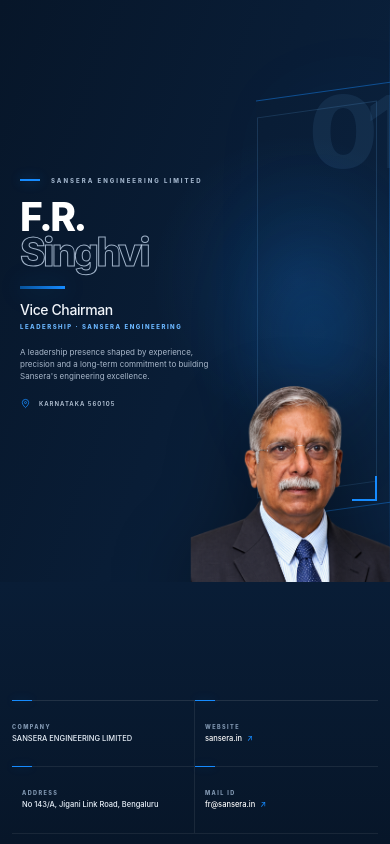
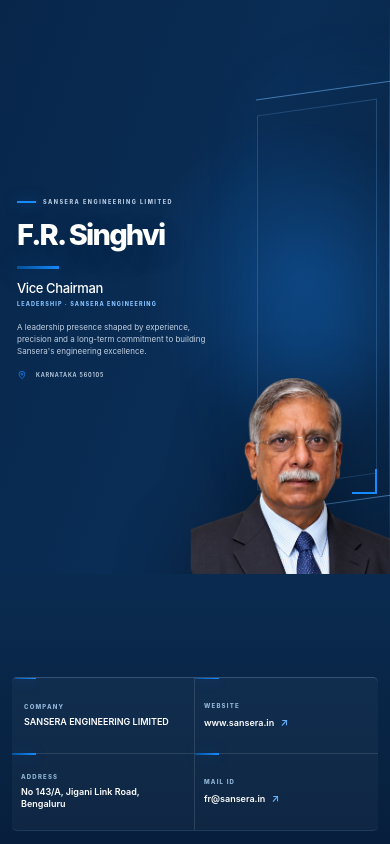
Before and after one commit to monish077/FR, a plain HTML site: page index.html in a window 390 px wide. Drawn offline with Linux system fonts and the light colour scheme.

Commit message:
first commit

```diff
--- a/index.html
+++ b/index.html
@@ -4,28 +4,30 @@
 <head>
   <meta charset="UTF-8" />
   <meta name="viewport" content="width=device-width, initial-scale=1.0" />
-  <meta name="theme-color" content="#071629" />
+  <meta name="theme-color" content="#08264A" />
 
   <title>F.R. Singhvi | Sansera Engineering</title>
 
   <style>
     /* ==========================================================
        SANSERA — F.R. SINGHVI
-       DEEP BLUE EXECUTIVE PROFILE
+       DEEP NAVY BLUE EXECUTIVE PROFILE
     ========================================================== */
 
     :root {
-      --navy: #071629;
-      --navy-2: #091d36;
-      --navy-3: #0d2745;
+      --navy: #08264A;
+      --navy-dark: #061C37;
+      --navy-light: #0C315B;
+      --navy-panel: #0A2B50;
+
       --blue: #07529A;
       --blue-light: #168BFF;
-      --blue-soft: #6bb7ff;
+      --blue-soft: #72B9FF;
 
-      --white: #ffffff;
-      --text: #edf4fc;
-      --muted: #a6b5c8;
-      --line: rgba(255,255,255,.12);
+      --white: #FFFFFF;
+      --text: #F1F6FC;
+      --muted: #B5C6D9;
+      --line: rgba(255,255,255,.16);
     }
 
     * {
@@ -52,7 +54,7 @@
         Arial,
         sans-serif;
 
-      background: var(--navy);
+      background: var(--navy-dark);
       color: var(--white);
 
       -webkit-font-smoothing: antialiased;
@@ -77,16 +79,18 @@
       width: 100%;
       height: 100svh;
       min-height: 0;
+
       display: flex;
       flex-direction: column;
+
       overflow: hidden;
 
       background:
         linear-gradient(
           125deg,
-          #071629 0%,
-          #091d36 48%,
-          #0b213b 100%
+          #08264A 0%,
+          #092B52 48%,
+          #061D39 100%
         );
     }
 
@@ -96,8 +100,9 @@
 
     .hero {
       position: relative;
+
       width: 100%;
-      height: 72%;
+      height: 70%;
       min-height: 0;
 
       display: grid;
@@ -107,23 +112,25 @@
 
       background:
         radial-gradient(
-          circle at 76% 48%,
-          rgba(22,139,255,.13),
-          transparent 34%
+          ellipse at 77% 48%,
+          rgba(22,139,255,.19),
+          transparent 37%
         ),
         linear-gradient(
           110deg,
-          #071629 0%,
-          #091d36 52%,
-          #0b2340 100%
+          #08264A 0%,
+          #0A2D55 52%,
+          #092342 100%
         );
     }
 
     .hero::after {
       content: "";
+
       position: absolute;
       right: 0;
       top: 0;
+
       width: 1px;
       height: 100%;
 
@@ -131,7 +138,7 @@
         linear-gradient(
           to bottom,
           transparent,
-          rgba(22,139,255,.38),
+          rgba(114,185,255,.5),
           transparent
         );
 
@@ -151,73 +158,78 @@
 
       padding:
         40px
-        clamp(45px, 7vw, 115px)
+        clamp(35px, 6vw, 100px)
         50px
         clamp(35px, 7vw, 115px);
     }
 
     .hero-copy {
       width: 100%;
-      max-width: 650px;
+      max-width: 720px;
     }
 
     .eyebrow {
       display: flex;
       align-items: center;
+
       gap: 11px;
-      margin-bottom: 22px;
+      margin-bottom: 24px;
 
-      color: #9fb2c9;
-      font-size: 9px;
+      color: #B8CCE2;
+
+      font-size: 10px;
       font-weight: 800;
-      letter-spacing: 3.2px;
+
+      letter-spacing: 3px;
       text-transform: uppercase;
     }
 
     .eyebrow-line {
-      width: 34px;
+      width: 36px;
       height: 2px;
+
       background: var(--blue-light);
-      box-shadow: 0 0 12px rgba(22,139,255,.45);
+
+      box-shadow:
+        0 0 14px rgba(22,139,255,.5);
     }
 
     /* ==========================================================
-       NAME
+       NAME — SINGLE LINE
     ========================================================== */
 
     .name {
-      position: relative;
-      color: #ffffff;
+      color: #FFFFFF;
 
-      font-size: clamp(52px, 7vw, 100px);
+      font-size:
+        clamp(42px, 5.4vw, 78px);
+
       font-weight: 800;
-      letter-spacing: -5px;
-      line-height: .88;
-      max-width: 650px;
-    }
 
-    .name span {
-      display: block;
-    }
+      letter-spacing: -3.5px;
+      line-height: 1.05;
 
-    .name .surname {
-      color: transparent;
-      -webkit-text-stroke: 1px rgba(211,230,251,.75);
+      white-space: nowrap;
+
+      text-shadow:
+        0 8px 35px rgba(0,0,0,.18);
     }
 
     .name-accent {
-      width: 78px;
+      width: 82px;
       height: 5px;
+
       margin-top: 25px;
 
       background:
         linear-gradient(
           90deg,
-          var(--blue),
-          var(--blue-light)
+          #07529A,
+          #168BFF
         );
 
-      box-shadow: 0 0 24px rgba(22,139,255,.35);
+      box-shadow:
+        0 0 25px rgba(22,139,255,.4);
     }
 
     /* ==========================================================
@@ -225,21 +237,26 @@
     ========================================================== */
 
     .designation {
-      margin-top: 18px;
-      color: #f1f5fa;
+      margin-top: 19px;
 
-      font-size: clamp(18px, 2vw, 25px);
+      color: #FFFFFF;
+
+      font-size:
+        clamp(19px, 2vw, 26px);
+
       font-weight: 500;
       letter-spacing: -.4px;
     }
 
     .company {
-      margin-top: 7px;
-      color: var(--blue-soft);
+      margin-top: 9px;
 
-      font-size: 10px;
+      color: #82C2FF;
+
+      font-size: 11px;
       font-weight: 800;
-      letter-spacing: 2.4px;
+
+      letter-spacing: 2.5px;
       text-transform: uppercase;
     }
 
@@ -248,14 +265,17 @@
     ========================================================== */
 
     .leadership-copy {
-      max-width: 510px;
-      margin-top: 25px;
+      max-width: 520px;
 
-      color: #a8b7ca;
+      margin-top: 27px;
 
-      font-size: clamp(12px, 1.1vw, 15px);
+      color: #C0D0E2;
+
+      font-size:
+        clamp(13px, 1.1vw, 15px);
+
       font-weight: 400;
-      line-height: 1.7;
+      line-height: 1.75;
     }
 
     /* ==========================================================
@@ -265,24 +285,28 @@
     .location {
       display: flex;
       align-items: center;
-      gap: 8px;
-      margin-top: 24px;
 
-      color: #b8c7d9;
-      font-size: 10px;
+      gap: 9px;
+      margin-top: 25px;
+
+      color: #C8D8E9;
+
+      font-size: 11px;
       font-weight: 600;
-      letter-spacing: 1.4px;
+
+      letter-spacing: 1.5px;
       text-transform: uppercase;
     }
 
     .location-icon {
-      width: 15px;
-      height: 15px;
+      width: 16px;
+      height: 16px;
+
       color: var(--blue-light);
     }
 
     /* ==========================================================
-       RIGHT PORTRAIT AREA
+       RIGHT PORTRAIT
     ========================================================== */
 
     .hero-right {
@@ -299,8 +323,8 @@
     .portrait-stage {
       position: relative;
 
-      width: min(38vw, 530px);
-      height: min(38vw, 530px);
+      width: min(40vw, 570px);
+      height: min(40vw, 570px);
 
       display: flex;
       align-items: flex-end;
@@ -308,11 +332,12 @@
     }
 
     /* ==========================================================
-       ARCHITECTURAL BLUE FRAME
+       BLUE ARCHITECTURAL FRAME
     ========================================================== */
 
     .portrait-stage::before {
       content: "";
+
       position: absolute;
 
       width: 76%;
@@ -321,19 +346,20 @@
       right: 4%;
       bottom: 2%;
 
-      border: 1px solid rgba(22,139,255,.45);
+      border: 1px solid rgba(114,185,255,.55);
       border-left: 0;
 
       transform: skewY(-8deg);
 
       box-shadow:
-        18px 0 80px rgba(22,139,255,.04);
+        18px 0 80px rgba(22,139,255,.08);
 
       z-index: 0;
     }
 
     .portrait-stage::after {
       content: "";
+
       position: absolute;
 
       width: 68%;
@@ -342,7 +368,8 @@
       right: 11%;
       bottom: 7%;
 
-      border: 1px solid rgba(107,183,255,.16);
+      border: 1px solid rgba(114,185,255,.22);
+
       transform: skewY(-8deg);
 
       z-index: 0;
@@ -355,37 +382,37 @@
     .portrait-glow {
       position: absolute;
 
-      width: 70%;
-      height: 70%;
+      width: 76%;
+      height: 76%;
 
-      right: 8%;
-      bottom: 8%;
+      right: 5%;
+      bottom: 5%;
 
       border-radius: 50%;
 
       background:
         radial-gradient(
           circle,
-          rgba(22,139,255,.20) 0%,
-          rgba(22,139,255,.06) 35%,
-          transparent 70%
+          rgba(22,139,255,.24) 0%,
+          rgba(22,139,255,.09) 38%,
+          transparent 72%
         );
 
-      filter: blur(35px);
+      filter: blur(38px);
+
       z-index: 0;
     }
 
     /* ==========================================================
-       TRANSPARENT PORTRAIT
-       FR.png has no background
+       TRANSPARENT IMAGE
     ========================================================== */
 
     .portrait {
       position: relative;
       z-index: 3;
 
-      width: min(34vw, 470px);
-      height: min(34vw, 470px);
+      width: min(38vw, 510px);
+      height: min(38vw, 510px);
 
       object-fit: contain;
       object-position: center bottom;
@@ -393,39 +420,25 @@
       background: transparent;
 
       filter:
-        drop-shadow(0 30px 40px rgba(0,0,0,.48));
+        drop-shadow(
+          0 28px 38px rgba(0,0,0,.4)
+        );
 
       transform: translateX(-2%);
     }
 
     /* ==========================================================
-       BACKGROUND NUMBER
+       CORNER DETAIL
     ========================================================== */
-
-    .portrait-number {
-      position: absolute;
-      z-index: 1;
-
-      right: 5%;
-      top: 8%;
-
-      color: rgba(107,183,255,.09);
-
-      font-size: clamp(110px, 15vw, 230px);
-      font-weight: 800;
-      line-height: 1;
-      letter-spacing: -12px;
-
-      user-select: none;
-    }
 
     .corner-mark {
       position: absolute;
+
       right: 10%;
       bottom: 7%;
 
-      width: 42px;
-      height: 42px;
+      width: 45px;
+      height: 45px;
 
       border-right: 2px solid var(--blue-light);
       border-bottom: 2px solid var(--blue-light);
@@ -441,13 +454,13 @@
       position: relative;
 
       width: 100%;
-      height: 28%;
+      height: 30%;
       min-height: 0;
 
       padding:
         0
         clamp(30px, 7vw, 115px)
-        24px;
+        34px;
 
       display: flex;
       align-items: flex-end;
@@ -455,89 +468,135 @@
       background:
         linear-gradient(
           180deg,
-          #091d36 0%,
-          #071629 100%
+          #0A2B50 0%,
+          #071F3C 100%
         );
     }
+
+    /* ==========================================================
+       INFORMATION GRID
+    ========================================================== */
 
     .information-grid {
       width: 100%;
 
       display: grid;
-      grid-template-columns: repeat(4, minmax(0, 1fr));
 
-      border-top: 1px solid rgba(255,255,255,.13);
-      border-bottom: 1px solid rgba(255,255,255,.07);
+      grid-template-columns:
+        repeat(4, minmax(0, 1fr));
+
+      background:
+        rgba(255,255,255,.035);
+
+      border-top:
+        1px solid rgba(160,205,255,.23);
+
+      border-bottom:
+        1px solid rgba(160,205,255,.12);
+
+      border-radius: 5px;
+
+      overflow: hidden;
     }
 
     .information-item {
       position: relative;
 
-      min-height: 100px;
-      padding: 21px 28px 20px 0;
+      min-height: 125px;
+
+      padding:
+        25px
+        25px
+        24px;
 
       display: flex;
       flex-direction: column;
       justify-content: center;
 
-      border-right: 1px solid rgba(255,255,255,.09);
+      border-right:
+        1px solid rgba(255,255,255,.12);
     }
 
     .information-item:first-child {
-      padding-left: 0;
+      padding-left: 30px;
     }
 
     .information-item:last-child {
       border-right: 0;
-      padding-right: 0;
     }
 
     .information-item::before {
       content: "";
+
       position: absolute;
 
       left: 0;
       top: -1px;
 
-      width: 30px;
-      height: 2px;
+      width: 42px;
+      height: 3px;
 
-      background: var(--blue-light);
-      box-shadow: 0 0 10px rgba(22,139,255,.3);
+      background:
+        linear-gradient(
+          90deg,
+          #07529A,
+          #168BFF
+        );
+
+      box-shadow:
+        0 0 15px rgba(22,139,255,.3);
     }
 
+    /* ==========================================================
+       INFORMATION LABEL
+    ========================================================== */
+
     .information-label {
-      margin-bottom: 8px;
+      display: block;
 
-      color: #8298b2;
-      font-size: 8px;
+      margin-bottom: 11px;
+
+      color: #91B5D8;
+
+      font-size: 10px;
       font-weight: 800;
-      letter-spacing: 2px;
+
+      letter-spacing: 2.1px;
       text-transform: uppercase;
     }
 
+    /* ==========================================================
+       INFORMATION VALUE
+    ========================================================== */
+
     .information-value {
-      color: #e9f1fa;
+      color: #FFFFFF;
 
-      font-size: clamp(10px, 1vw, 13px);
-      font-weight: 500;
-      line-height: 1.5;
+      font-size:
+        clamp(13px, 1.15vw, 16px);
+
+      font-weight: 600;
+
+      line-height: 1.6;
 
       overflow-wrap: anywhere;
     }
 
     .information-value a {
-      color: #ffffff;
-      transition: color 180ms ease;
+      color: #FFFFFF;
+
+      transition:
+        color 180ms ease;
     }
 
     .information-value a:hover {
-      color: var(--blue-soft);
+      color: #82C2FF;
     }
 
     .arrow {
-      color: var(--blue-light);
-      margin-left: 3px;
+      color: #65B3FF;
+      margin-left: 4px;
+      font-size: 15px;
     }
 
     /* ==========================================================
@@ -548,12 +607,13 @@
       position: absolute;
 
       right: clamp(30px, 7vw, 115px);
-      bottom: 5px;
+      bottom: 8px;
 
-      color: #60758e;
+      color: #829CB8;
 
-      font-size: 7px;
+      font-size: 8px;
       font-weight: 800;
+
       letter-spacing: 2.5px;
       text-transform: uppercase;
     }
@@ -564,17 +624,17 @@
 
     @media (max-width: 900px) {
       .hero {
-        height: 70%;
-        grid-template-columns: 52% 48%;
+        height: 69%;
+        grid-template-columns: 53% 47%;
       }
 
       .hero-left {
-        padding: 30px 25px 35px;
+        padding: 30px 20px 35px;
       }
 
       .name {
-        font-size: 58px;
-        letter-spacing: -3px;
+        font-size: clamp(40px, 5.2vw, 55px);
+        letter-spacing: -2.5px;
       }
 
       .leadership-copy {
@@ -582,23 +642,31 @@
       }
 
       .portrait-stage {
-        width: 38vw;
-        height: 38vw;
+        width: 42vw;
+        height: 42vw;
       }
 
       .portrait {
-        width: 36vw;
-        height: 36vw;
+        width: 40vw;
+        height: 40vw;
       }
 
       .information-section {
-        height: 30%;
-        padding: 0 25px 18px;
+        height: 31%;
+        padding: 0 22px 25px;
       }
 
       .information-item {
-        padding-left: 15px;
-        padding-right: 15px;
+        min-height: 110px;
+        padding: 18px 15px;
+      }
+
+      .information-item:first-child {
+        padding-left: 20px;
+      }
+
+      .information-value {
+        font-size: 12px;
       }
     }
 
@@ -608,64 +676,64 @@
 
     @media (max-width: 600px) {
       .hero {
-        height: 69%;
+        height: 68%;
         grid-template-columns: 58% 42%;
       }
 
       .hero-left {
-        padding: 28px 12px 25px 20px;
-        align-items: center;
+        padding: 25px 8px 20px 17px;
       }
 
       .eyebrow {
+        gap: 7px;
         margin-bottom: 15px;
-        font-size: 6px;
-        letter-spacing: 2px;
+        font-size: 5.5px;
+        letter-spacing: 1.5px;
       }
 
       .eyebrow-line {
-        width: 20px;
+        width: 19px;
       }
 
       .name {
-        font-size: 39px;
-        letter-spacing: -2.5px;
-        line-height: .9;
+        font-size: clamp(29px, 7.4vw, 42px);
+        letter-spacing: -1.8px;
+        white-space: nowrap;
       }
 
       .name-accent {
-        width: 45px;
+        width: 42px;
         height: 3px;
-        margin-top: 17px;
+        margin-top: 15px;
       }
 
       .designation {
-        margin-top: 12px;
-        font-size: 14px;
+        margin-top: 11px;
+        font-size: 13px;
       }
 
       .company {
         margin-top: 5px;
-        font-size: 6px;
-        letter-spacing: 1.5px;
+        font-size: 5.5px;
+        letter-spacing: 1.1px;
       }
 
       .leadership-copy {
-        margin-top: 16px;
-        max-width: 230px;
+        margin-top: 14px;
+        max-width: 220px;
         font-size: 8px;
-        line-height: 1.55;
+        line-height: 1.5;
       }
 
       .location {
-        margin-top: 15px;
-        font-size: 6px;
-        letter-spacing: 1px;
+        margin-top: 13px;
+        font-size: 5.5px;
+        letter-spacing: .8px;
       }
 
       .location-icon {
-        width: 11px;
-        height: 11px;
+        width: 10px;
+        height: 10px;
       }
 
       .portrait-stage {
@@ -683,12 +751,6 @@
         transform:
           translateX(-5%)
           translateY(1%);
-      }
-
-      .portrait-number {
-        right: -8%;
-        top: 14%;
-        font-size: 100px;
       }
 
       .portrait-stage::before {
@@ -713,50 +775,54 @@
       }
 
       .information-section {
-        height: 31%;
-        padding: 0 12px 10px;
+        height: 32%;
+        padding: 0 12px 13px;
       }
 
       .information-grid {
         grid-template-columns: repeat(2, minmax(0, 1fr));
-        border-top: 1px solid rgba(255,255,255,.1);
       }
 
       .information-item {
-        min-height: 66px;
-        padding: 10px 10px 9px;
+        min-height: 76px;
+        padding: 11px 9px;
 
-        border-right: 1px solid rgba(255,255,255,.08);
-        border-bottom: 1px solid rgba(255,255,255,.08);
+        border-right: 1px solid rgba(255,255,255,.12);
+        border-bottom: 1px solid rgba(255,255,255,.12);
       }
 
-      .information-item:nth-child(2) {
+      .information-item:first-child {
+        padding-left: 12px;
+      }
+
+      .information-item:nth-child(2),
+      .information-item:nth-child(4) {
         border-right: 0;
       }
 
-      .information-item:nth-child(3) {
-        border-bottom: 0;
-      }
-
+      .information-item:nth-child(3),
       .information-item:nth-child(4) {
-        border-right: 0;
         border-bottom: 0;
       }
 
       .information-item::before {
-        width: 20px;
-        height: 1.5px;
+        width: 24px;
+        height: 2px;
       }
 
       .information-label {
-        margin-bottom: 4px;
-        font-size: 5.5px;
-        letter-spacing: 1.4px;
+        margin-bottom: 6px;
+        font-size: 6px;
+        letter-spacing: 1.2px;
       }
 
       .information-value {
-        font-size: 7.5px;
-        line-height: 1.35;
+        font-size: 9px;
+        line-height: 1.4;
+      }
+
+      .arrow {
+        font-size: 10px;
       }
 
       .footer-mark {
@@ -770,16 +836,16 @@
 
     @media (max-height: 720px) and (min-width: 601px) {
       .hero {
-        height: 69%;
+        height: 68%;
       }
 
       .hero-left {
-        padding-top: 25px;
-        padding-bottom: 30px;
+        padding-top: 20px;
+        padding-bottom: 25px;
       }
 
       .name {
-        font-size: 72px;
+        font-size: clamp(42px, 5vw, 65px);
       }
 
       .leadership-copy {
@@ -792,17 +858,17 @@
       }
 
       .portrait {
-        width: 31vw;
-        height: 31vw;
+        width: 32vw;
+        height: 32vw;
       }
 
       .information-section {
-        height: 31%;
-        padding-bottom: 15px;
+        height: 32%;
+        padding-bottom: 24px;
       }
 
       .information-item {
-        min-height: 82px;
+        min-height: 105px;
       }
     }
 
@@ -835,8 +901,7 @@
           </div>
 
           <h1 class="name">
-            <span>F.R.</span>
-            <span class="surname">Singhvi</span>
+            F.R. Singhvi
           </h1>
 
           <div class="name-accent"></div>
@@ -893,11 +958,7 @@
 
           <div class="portrait-glow"></div>
 
-          <div class="portrait-number">
-            01
-          </div>
-
-          <!-- Transparent image: no background -->
+          <!-- Transparent image -->
           <img
             src="FR.png"
             alt="F.R. Singhvi - Vice Chairman"
@@ -920,49 +981,75 @@
 
       <div class="information-grid">
 
+        <!-- COMPANY -->
         <div class="information-item">
-          <span class="information-label">Company</span>
+
+          <span class="information-label">
+            Company
+          </span>
+
           <div class="information-value">
             SANSERA ENGINEERING LIMITED
           </div>
+
         </div>
 
+        <!-- WEBSITE -->
         <div class="information-item">
-          <span class="information-label">Website</span>
+
+          <span class="information-label">
+            Website
+          </span>
+
           <div class="information-value">
+
             <a
-              href="https://www.sansera.in"
+              href="https://sansera.in"
               target="_blank"
               rel="noopener noreferrer"
             >
-              sansera.in
+              www.sansera.in
               <span class="arrow">↗</span>
             </a>
+
           </div>
+
         </div>
 
+        <!-- ADDRESS -->
         <div class="information-item">
-          <span class="information-label">Address</span>
+
+          <span class="information-label">
+            Address
+          </span>
+
           <div class="information-value">
             No 143/A, Jigani Link Road, Bengaluru
           </div>
+
         </div>
 
+        <!-- MAIL -->
         <div class="information-item">
-          <span class="information-label">Mail ID</span>
+
+          <span class="information-label">
+            Mail ID
+          </span>
+
           <div class="information-value">
+
             <a href="mailto:fr@sansera.in">
               fr@sansera.in
               <span class="arrow">↗</span>
             </a>
+
           </div>
+
         </div>
 
       </div>
 
-      <div class="footer-mark">
-        Leadership at Sansera
-      </div>
+
 
     </section>
 
```
